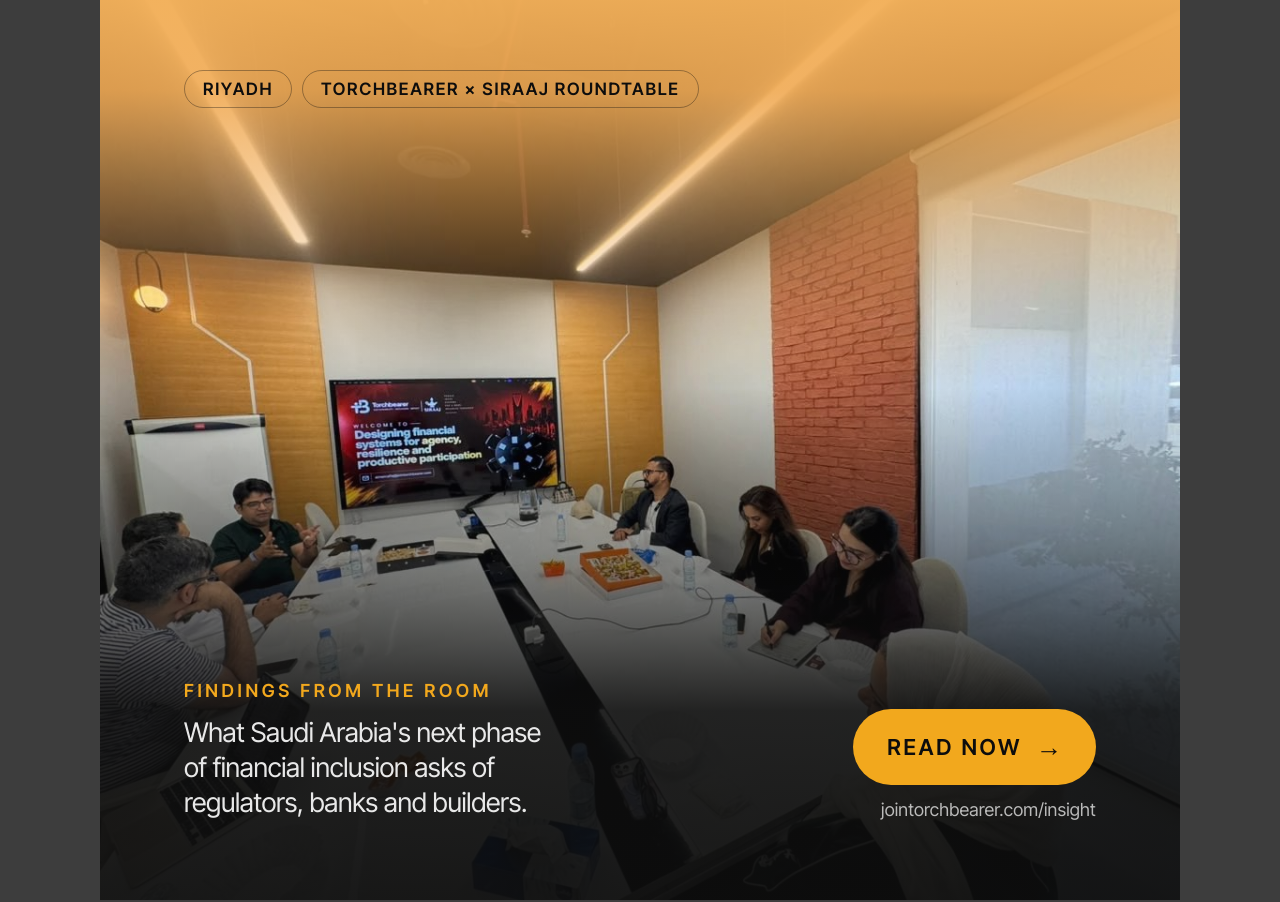
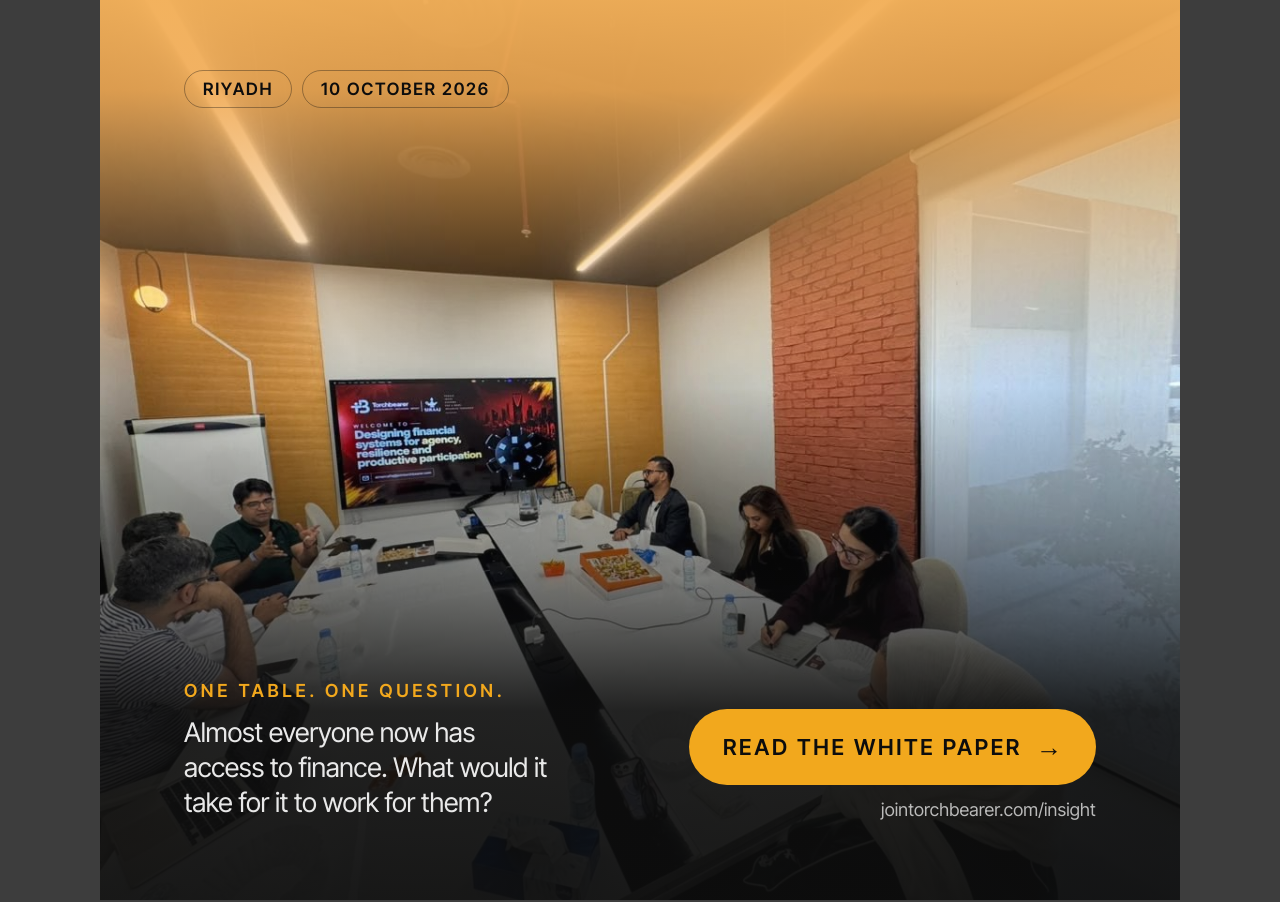
Before and after one commit to usmanfiaz06/torchbearer, a plain HTML site: page whitepaper/social/posts.html in a window 1280 px wide. Shown: the part 450-1352 px from the top of the page. Drawn offline with Linux system fonts and the light colour scheme.

Commit message:
Rework the room post's closing line and drop the co-host from the posts
Co-Authored-By: Claude Opus 5.5 <noreply@anthropic.com>
Claude-Session: https://claude.ai/code/session_01UYr3UUCXYv16eDFgyRbDN1

```diff
--- a/whitepaper/social/posts.html
+++ b/whitepaper/social/posts.html
@@ -54,13 +54,13 @@ p,h1,h2,figure{margin:0}
     <div class="meta">New white paper</div>
   </div>
   <h1 class="ttl">Designing financial systems for <em>agency</em>, <em>resilience</em> and <em>productive participation</em></h1>
-  <div class="place"><span>Riyadh</span><span>Torchbearer × Siraaj roundtable</span></div>
+  <div class="place"><span>Riyadh</span><span>10 October 2026</span></div>
   <div class="foot">
     <div>
-      <p class="kick">Findings from the room</p>
-      <p class="sub">What Saudi Arabia's next phase of financial inclusion asks of regulators, banks and builders.</p>
+      <p class="kick">One table. One question.</p>
+      <p class="sub">Almost everyone now has access to finance. What would it take for it to work for them?</p>
     </div>
-    <div class="cta"><span class="pill">Read now <i>→</i></span><span class="url">jointorchbearer.com/insight</span></div>
+    <div class="cta"><span class="pill">Read the white paper <i>→</i></span><span class="url">jointorchbearer.com/insight</span></div>
   </div>
 </section>
 
@@ -95,7 +95,7 @@ p,h1,h2,figure{margin:0}
     <small>Saudi Arabia has largely won the race for financial access. What comes next asks more of regulators, banks and builders.</small></h2>
   <div class="foot">
     <div>
-      <p class="kick">Torchbearer × Siraaj roundtable</p>
+      <p class="kick">From the Riyadh roundtable</p>
       <p class="sub">Read the complete white paper, free, online.</p>
     </div>
     <div class="cta"><span class="pill">Read the white paper <i>→</i></span><span class="url">jointorchbearer.com/insight</span></div>
```
Also changed, not shown: whitepaper/social/post-1-the-room.png, whitepaper/social/post-2b-headline-statement.png.
